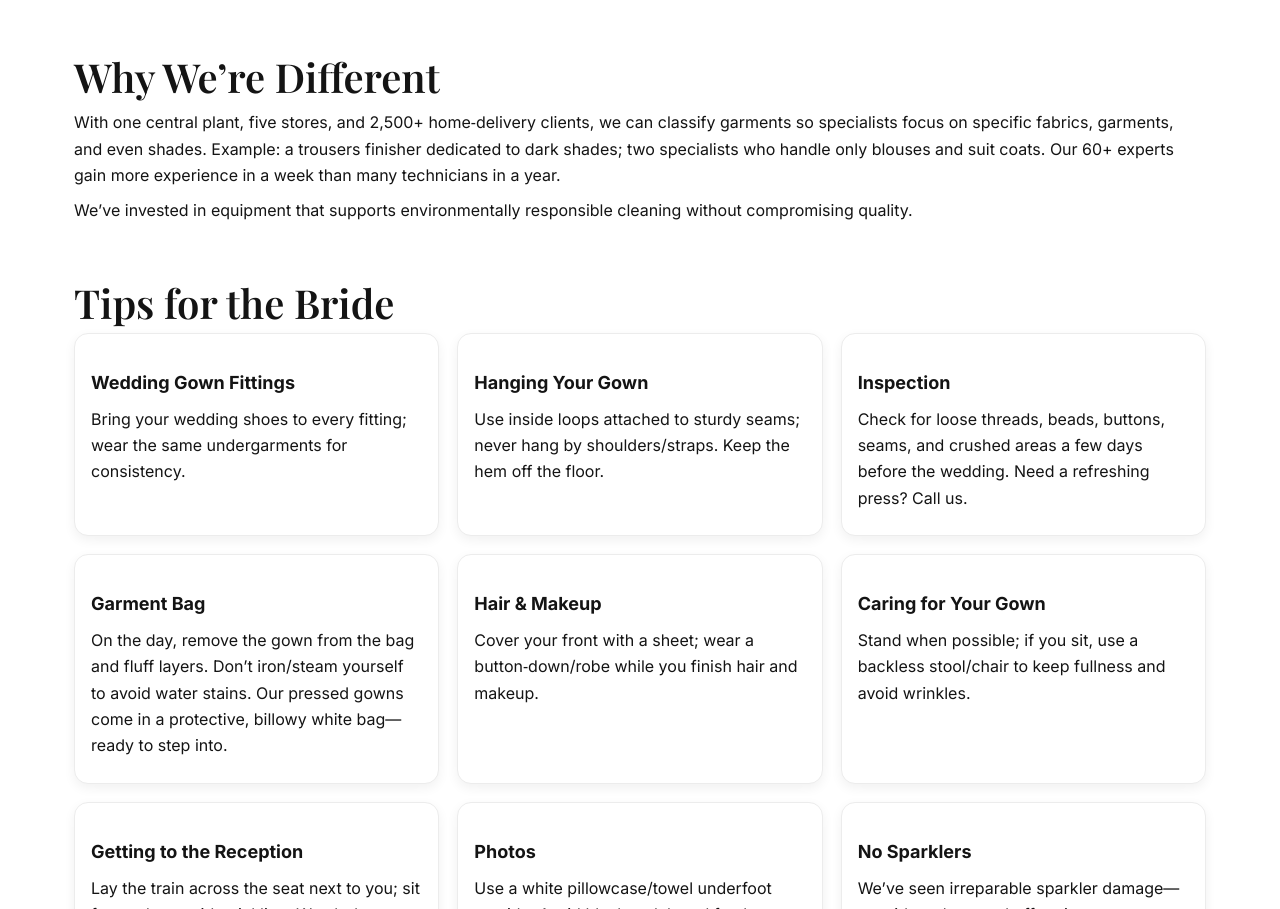
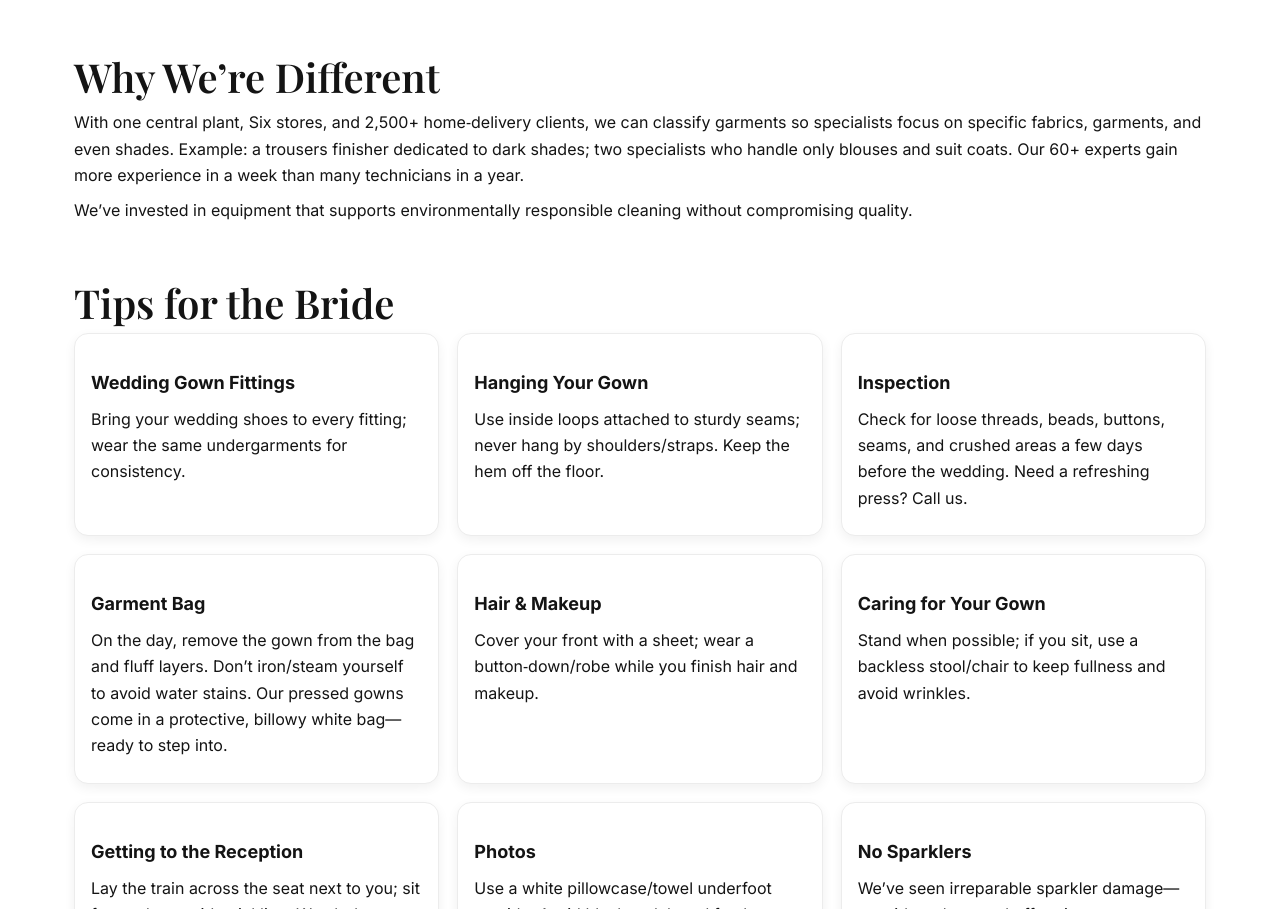
Before and after one commit to skhunDC/Dublincleaners.com, a website: page Wedding.html in a window 1280 px wide. Shown: the part 2424-3333 px from the top of the page. Drawn offline with nearby package versions, Linux system fonts and the light colour scheme.

Commit message:
Update Wedding.html

```diff
--- a/Wedding.html
+++ b/Wedding.html
@@ -236,7 +236,7 @@
       <!-- DIFFERENT -->
       <section id="why-different" class="reveal">
         <h2>Why We’re Different</h2>
-        <p>With one central plant, five stores, and 2,500+ home‑delivery clients, we can classify garments so specialists focus on specific fabrics, garments, and even shades. Example: a trousers finisher dedicated to dark shades; two specialists who handle only blouses and suit coats. Our 60+ experts gain more experience in a week than many technicians in a year.</p>
+        <p>With one central plant, Six stores, and 2,500+ home‑delivery clients, we can classify garments so specialists focus on specific fabrics, garments, and even shades. Example: a trousers finisher dedicated to dark shades; two specialists who handle only blouses and suit coats. Our 60+ experts gain more experience in a week than many technicians in a year.</p>
         <p>We’ve invested in equipment that supports environmentally responsible cleaning without compromising quality.</p>
       </section>
 
```
